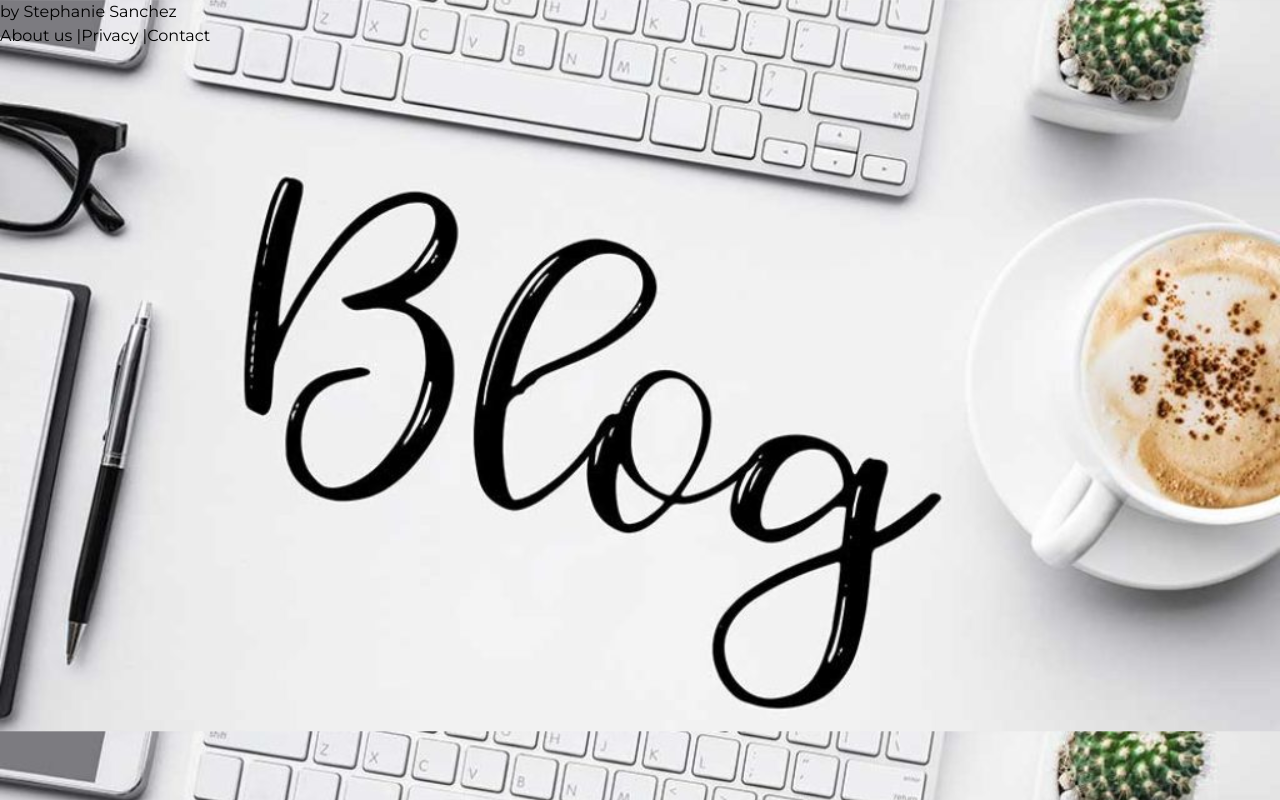
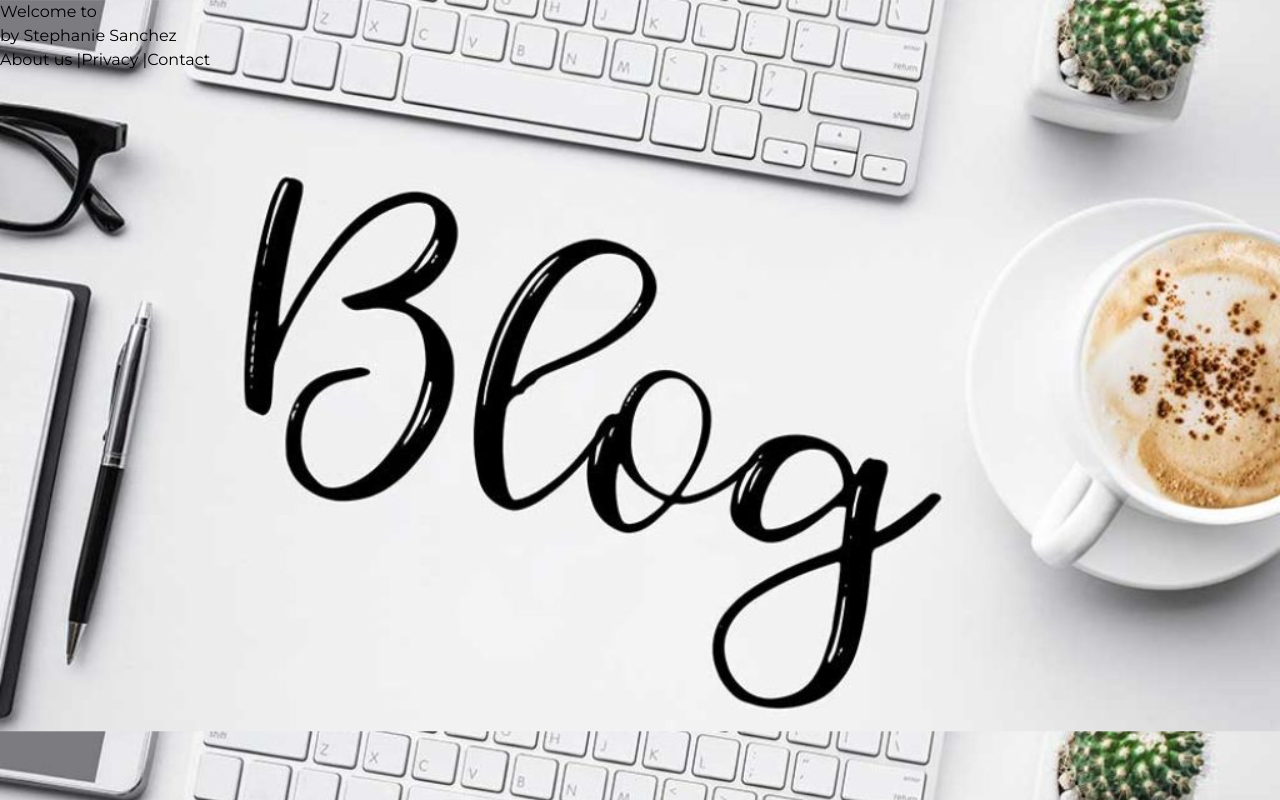
Before and after one commit to StephanieKSanchez/react-js-landing-page, a React (Vite) app: page / in a window 1280 px wide. Built offline with nearby package versions, Linux system fonts and the light colour scheme.

Commit message:
begin main section

```diff
--- a/src/App.jsx
+++ b/src/App.jsx
@@ -1,7 +1,11 @@
 function App() {
   return (
     <div className="min-h-screen flex flex-col text-white">
-      <main className="container mx-auto px-6 pt-16 flex-1 text-center"></main>
+      <main className="container mx-auto px-6 pt-16 flex-1 text-center">
+        <h2 className="text-2xl md:text-4xl lg:text-6xl uppercase">
+          Welcome to
+        </h2>
+      </main>
       <footer className="container mx-auto p-6">
         <div className="flex flex-col md:flex-row items-center justify-between">
           <p className="mb-4 md:mb-0 md:text-xl">by Stephanie Sanchez</p>
```
